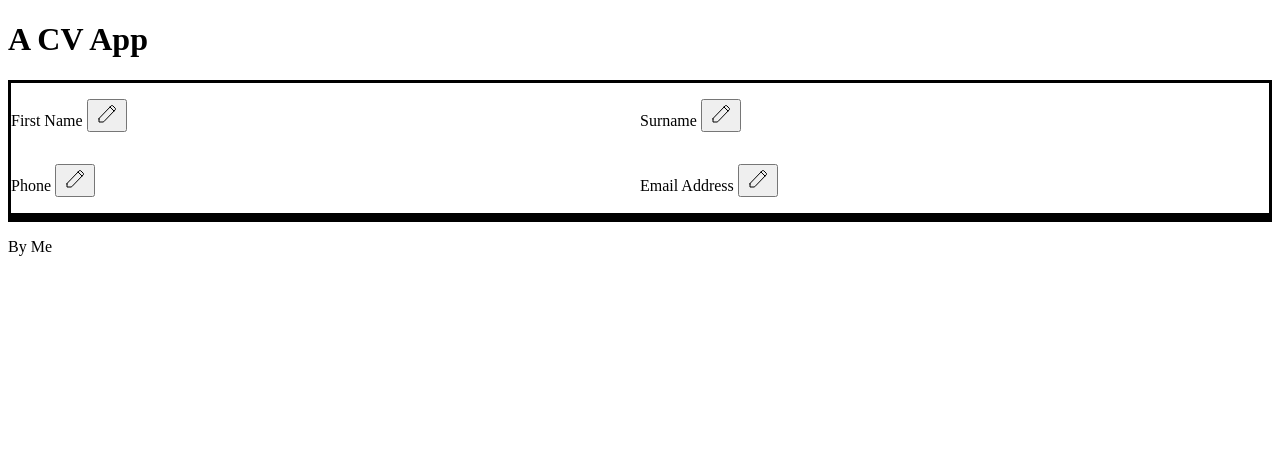
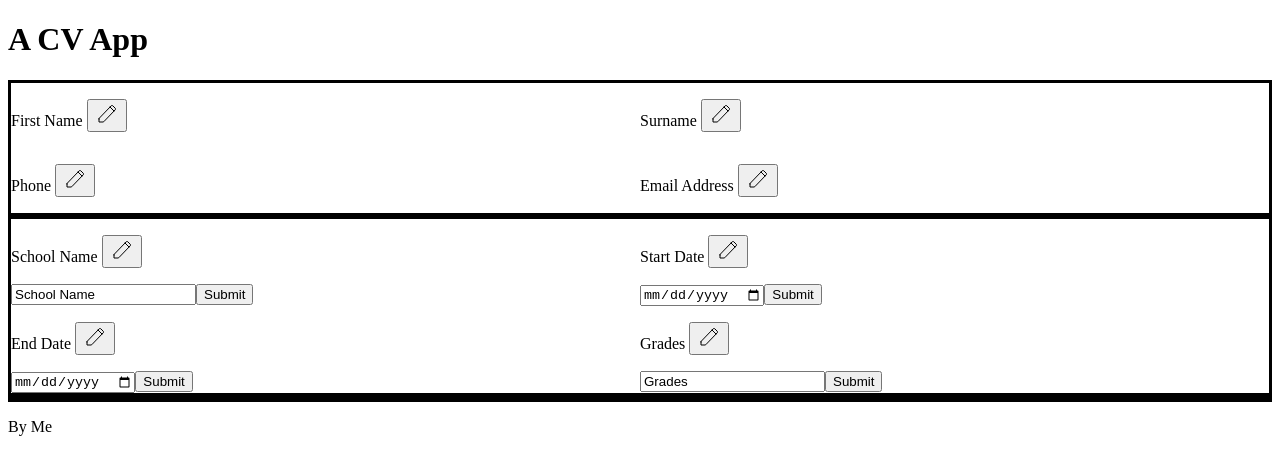
Before and after one commit to malcomcrab/react-cv-project, a React (Vite) app: page / in a window 1280 px wide. Shown: the top 474 px of the page. Built offline with nearby package versions, Linux system fonts and the light colour scheme.

Commit message:
Created the array of education inputs and mapped them through the inputDisplay component.

```diff
--- a/src/App.jsx
+++ b/src/App.jsx
@@ -5,7 +5,7 @@ import Footer from './components/Footer'
 import InputDisplay from './components/InputDisplay'
 import EducationDisplay from './components/EducationDisplay'
 
-const list = [{
+const userInfo = [{
   id: 'first-name',
   name: 'First Name',
   type: 'text'
@@ -28,13 +28,39 @@ const list = [{
 
 ]
 
+const userEducation = [{
+  id: 'school-name',
+  name: 'School Name',
+  type: 'text'
+  },
+  {
+  id: 'school-start-date',
+  name: 'Start Date',
+  type: 'date'
+  },
+  {
+  id: 'school-finished-date',
+  name: 'End Date',
+  type: 'date'
+  },
+  {
+  id: 'grades',
+  name: 'Grades',
+  type: 'text-area'
+  }
+
+]
+
 function App() {
   const [count, setCount] = useState(0)
 
   return (
     <>
     <Header />
-    <div id='user-info-container' className='form-section'>{list.map(item =>[
+    <div id='user-info-container' className='form-section'>{userInfo.map(item =>[
+       <InputDisplay key={item.id} id={item.id} value={item.name} type={item.type} class={'user-details'}/>
+    ])}</div>
+    <div id='user-school-container' className='form-section'>{userEducation.map(item =>[
        <InputDisplay key={item.id} id={item.id} value={item.name} type={item.type} class={'user-details'}/>
     ])}</div>
     <EducationDisplay />
```
